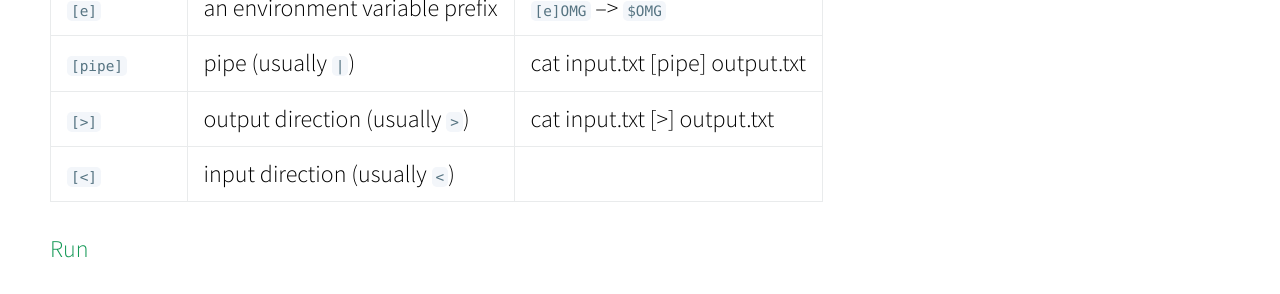
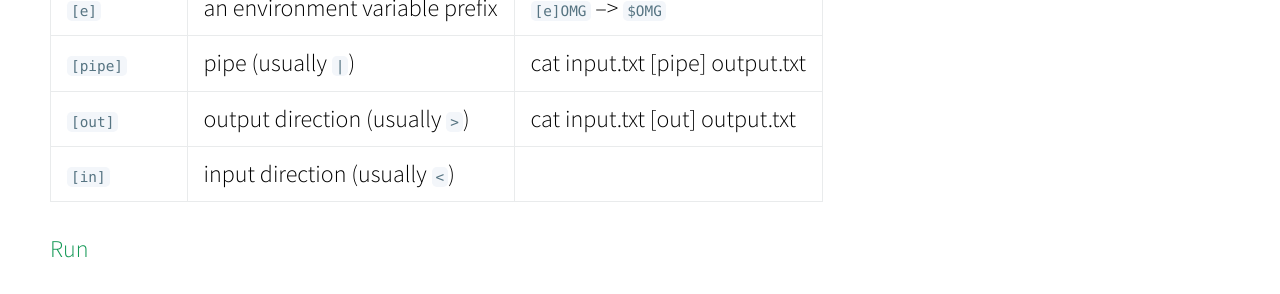
Before and after one commit to sci-f/sci-f.github.io, a Jekyll site: the page built from tutorials/tutorial-run.md, in a window 1280 px wide and 900 px high, scrolled down 4109 px. Shown: the part 157-451 px from the top of the window. Built offline with Jekyll 4.4.1, drawn with Linux system fonts in a browser that asks for light colours; nearby versions of some CDN libraries.

```diff
--- a/tutorials/tutorial-run.md
+++ b/tutorials/tutorial-run.md
@@ -146,8 +146,8 @@
 |---------|--------------------------------|----------------------------------------|
 | `[e]`   | an environment variable prefix | `[e]OMG` --> `$OMG`                    |
 | `[pipe]`| pipe (usually `|`)             | cat input.txt [pipe] output.txt        |
-| `[>]`   | output direction (usually `>`) | cat input.txt [>] output.txt           |
-| `[<]`   | input direction (usually `<`)  |                                        |
+| `[out]` | output direction (usually `>`) | cat input.txt [out] output.txt           |
+| `[in]`  | input direction (usually `<`)  |                                        |
 
 ## Run
 The run command will explicity run the script provided in the `apprun` section.  In our example, running `hello-world-echo` will echo "Hello World" to the console.
```
